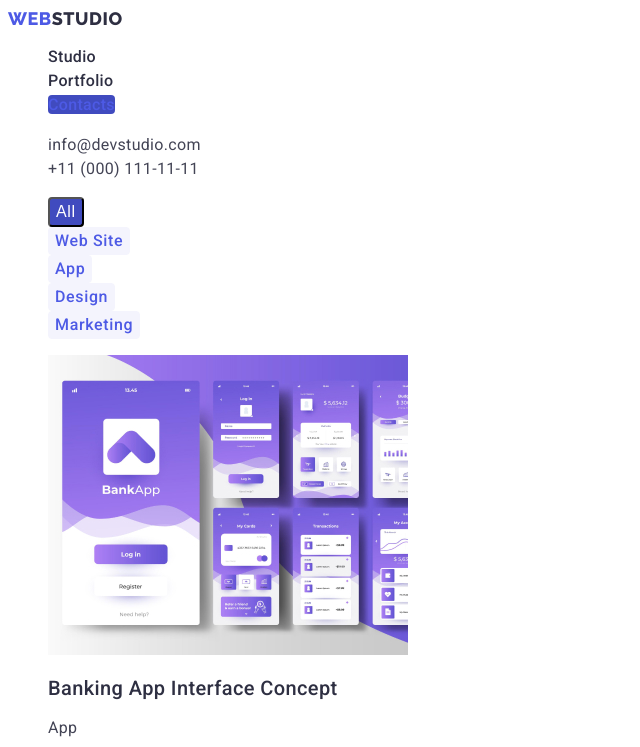
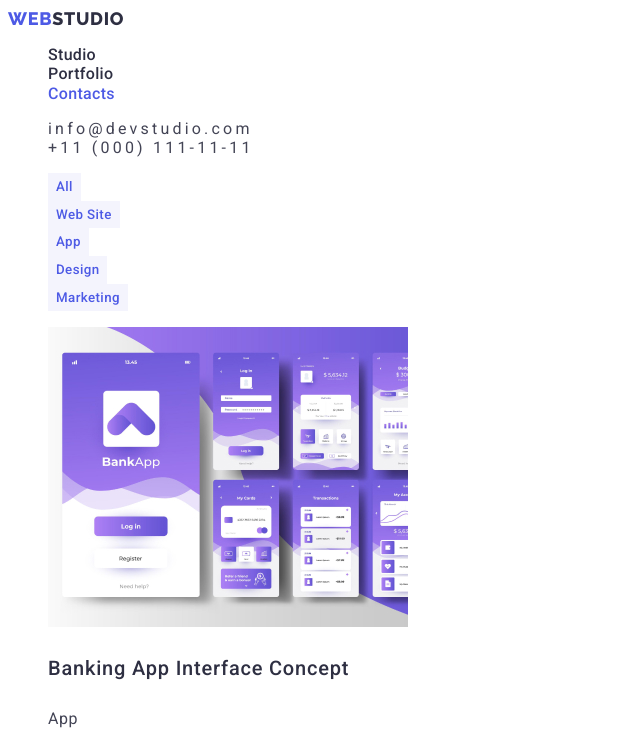
Before and after one commit to skyshake/goit-markup-hw-02, a plain HTML site: page portfolio.html in a window 1280 px wide. Both pictures are taken after a click on the link "Contacts". Shown: the top 747 px of the page, without its empty margins (0-640 px from the left). Drawn offline with Linux system fonts and the light colour scheme.

Commit message:
july 13 css corrections

```diff
--- a/css/styles.css
+++ b/css/styles.css
@@ -9,251 +9,189 @@
   --white: #fff;
   --rgb: 0px 4px 4px 0px rgba(0, 0, 0, 0.15);
 }
+
 body {
-  font-family: "Open Roboto", sans-serif;
-  color: var(--navyblue, #2e2f42);
+  font-family: "Roboto", sans-serif;
+  color: var(--slate);
+  font-size: 16px;
+  letter-spacing: 0.03em;
 }
-.list,
-li {
+
+.list {
   list-style: none;
+}
 
-  /* LOGO */
-}
-.logo-link,
-.current,
-.page,
-.item {
+/* LOGO */
+.logo-link {
+  font-family: "Raleway", sans-serif;
+  font-size: 18px;
+  font-weight: 800;
+  line-height: 1.17;
+  letter-spacing: 0.04em;
   text-decoration: none;
 }
+
 .logo {
-  color: var(--iris, #4d5ae5);
-  font-family: Raleway;
-  font-size: 18px;
-  font-style: normal;
-  font-weight: 800;
-  line-height: 21px;
-  letter-spacing: 0.54px;
+  color: var(--iris);
 }
+
 .studio {
-  color: var(--navyblue, #2e2f42);
-  font-family: Raleway;
-  font-size: 18px;
-  font-style: normal;
-  font-weight: 800;
-  line-height: 0px;
-  letter-spacing: 0.54px;
+  color: var(--navyblue);
 }
 
 /* Header */
-.current,
-.page:hover,
-.page:focus {
+
+.nav-menu .page {
+  font-weight: 500;
+  color: var(--navyblue);
+  text-decoration: none;
+  line-height: 1.14;
+  letter-spacing: 0.02em;
+}
+
+.nav-menu .page .nav-menu .page:hover,
+.nav-menu .page:focus,
+.contacts-menu .item:hover,
+.contacts-menu .item:focus {
   color: var(--iris);
 }
-.current,
-.page:active {
-  color: var(--navyblue);
+
+.contacts-menu .item {
+  color: var(--slate);
+  text-decoration: none;
+  font-weight: 400;
+  line-height: 1.14;
+  letter-spacing: 0.2em;
 }
 
-.current,
-.page {
-  color: var(--navyblue, #2e2f42);
-
-  font-family: Roboto;
-  font-size: 16px;
-  font-style: normal;
-  font-weight: 500;
-  line-height: 24px;
-  letter-spacing: 0.32px;
-}
-.item {
-  color: var(--slate, #434455);
-  font-family: Roboto;
-  font-size: 16px;
-  font-style: normal;
-  font-weight: 400;
-  line-height: 24px;
-  letter-spacing: 0.32px;
-}
-
-span a {
-  font-size: 0;
-}
 /* HERO */
 .hero {
   background-color: var(--navyblue);
 }
+
 .hero-title {
-  color: var(--white, #fff);
-  font-family: Roboto;
+  color: var(--white);
   font-size: 56px;
-  font-style: normal;
   font-weight: 700;
-  line-height: 60px;
-  letter-spacing: 1.12px;
+  line-height: 1.07;
+  letter-spacing: 0.04em;
 }
-.primary {
-  color: var(--white, #fff);
-  font-family: roboto;
+
+.button.primary {
+  color: var(--white);
   font-size: 16px;
-  font-style: normal;
-  font-weight: 500;
-  line-height: 24px;
-  letter-spacing: 0.64px;
+  line-height: 1.87;
+  letter-spacing: 0.06em;
   border-radius: 4px;
-  background: var(--iris, #4d5ae5);
+  background: var(--iris);
   box-shadow: var(--rgb);
 }
 
+.button.primary:hover,
+.button.primary:focus {
+  background-color: var(--ocean);
+}
+
+.bg-hero {
+  background-color: var(--navyblue);
+}
+
 /* Section 1 */
-.title {
-  color: var(--navyblue, #2e2f42);
-  font-family: Roboto;
-  font-size: 20px;
-  font-style: normal;
-  font-weight: 500;
-  line-height: 24px;
+.benefits .title {
+  color: var(--navyblue);
+  line-height: 20px;
   letter-spacing: 0.4px;
 }
-.description {
-  color: var(--slate, #434455);
-  font-family: Roboto;
+
+.benefits .description {
+  color: var(--slate);
   font-size: 16px;
-  font-style: normal;
   font-weight: 400;
-  line-height: 24px;
-  letter-spacing: 0.32px;
+  line-height: 1.71;
 }
 
 /* Section 2 */
 .section-title {
   color: var(--navyblue);
-  font-family: inherit;
   font-size: 36px;
-  font-style: normal;
-  font-weight: 700;
-  line-height: 40px;
-  letter-spacing: 0.72px;
+  line-height: 1.17;
+  text-align: center;
 }
 
 /* Section 3 */
 .bg-team {
-  background: var(--cloud, #f4f4fd);
+  background: var(--cloud);
 }
-.name {
-  color: var(--navyblue, #2e2f42);
-  font-family: Roboto;
-  font-size: 20px;
-  font-style: normal;
-  font-weight: 500;
-  line-height: 24px;
-  letter-spacing: 0.4px;
-}
-.position {
-  color: var(--slate, #434455);
-  font-family: Roboto;
-  font-size: 16px;
-  font-style: normal;
-  font-weight: 400;
-  line-height: 24px;
-  letter-spacing: 0.32px;
-}
-.bg-team {
-  background-color: var(--cloud);
-}
-.bg-team li {
-  border-radius: 0px 0px 4px 4px;
-  background: var(--white, #fff);
-  box-shadow: 0px 2px 1px 0px rgba(46, 47, 66, 0.08),
-    0px 1px 1px 0px rgba(46, 47, 66, 0.16),
-    0px 1px 6px 0px rgba(46, 47, 66, 0.08);
+
+.team.list li {
+  background-color: var(--white);
 }
 
 /* BUTTON */
-.button-filter-current {
-  border-radius: 4px;
-  background: var(--ocean, #404bbf);
-  box-shadow: var() --rgb;
-  color: var(--white, #fff);
-  font-size: 16px;
-  font-style: normal;
+
+.button {
+  border-color: transparent;
+  font-family: inherit;
   font-weight: 500;
-  line-height: 24px;
-  letter-spacing: 0.64px;
+  line-height: 1.5;
+  letter-spacing: 0.03em;
   cursor: pointer;
 }
-.button-filter {
-  border-radius: 4px;
-  border: 1px solid var(--cornflower, #e7e9fc);
-  background: var(--cloud, #f4f4fd);
-  color: var(--iris, #4d5ae5);
-  font-family: Roboto;
-  font-size: 16px;
-  font-style: normal;
+
+.button.filter {
+  background-color: var(--cloud);
+  color: var(--iris);
   font-weight: 500;
-  line-height: 24px;
-  letter-spacing: 0.64px;
-  cursor: pointer;
+  line-height: 1.62;
 }
-.button-filter:hover,
-:focus {
-  border-radius: 4px;
-  background: var(--ocean, #404bbf);
-  color: var(--white, #fff);
+
+.button.filter:hover,
+.button.filter:focus,
+.button.filter:current {
+  background-color: var(--ocean);
+  color: var(--cloud);
+}
+
+.project .name {
+  font-size: 20px;
+  font-weight: 500;
+  line-height: 2;
+  letter-spacing: 0.04em;
+  color: var(--navyblue);
+}
+
+.project .type {
+  color: var(--slate);
+  font-weight: 400;
+  line-height: 1.87;
+}
+
+.project {
+  text-decoration: none;
 }
 
 /* FOOTER*/
-.bg-footer {
+.page-footer.bg-footer {
   background-color: var(--navyblue);
 }
-.logo {
-  color: var(--iris, #4d5ae5);
-  font-family: Raleway;
-  font-size: 18px;
-  font-style: normal;
-  font-weight: 800;
-  line-height: 21px;
-  letter-spacing: 0.54px;
-  text-transform: uppercase;
-}
+
 .studio-2 {
-  color: var(--cloud, #f4f4fd);
-  font-family: Raleway;
-  font-size: 18px;
-  font-style: normal;
-  font-weight: 800;
-  line-height: 21px;
-  letter-spacing: 0.54px;
-  text-transform: uppercase;
-  text-decoration: none;
+  color: var(--cloud);
 }
 
 .footer-description {
-  color: var(--cloud, #f4f4fd);
-  font-family: inherit;
-  font-size: 16px;
-  font-style: normal;
-  font-weight: 400;
-  line-height: 24px;
-  letter-spacing: 0.32px;
+  color: var(--cloud);
 }
 
 /* Content Section */
-.name {
-  color: var(--navyblue, #2e2f42);
-  font-family: Roboto;
+.team .name {
+  color: var(--navyblue);
   font-size: 20px;
   font-weight: 500;
-  line-height: 24px;
-  letter-spacing: 0.4px;
+  letter-spacing: 0.02em;
 }
-.type {
-  color: var(--slate, #434455);
-  font-family: Roboto;
+.team .position {
+  color: var(--slate);
   font-size: 16px;
-  line-height: 24px;
-  letter-spacing: 0.32px;
+  font-weight: 400;
 }
-.project {
-  text-decoration: none;
-}
--- a/portfolio.html
+++ b/portfolio.html
@@ -22,7 +22,7 @@
         </a>
         <ul class="nav-menu list">
           <li>
-            <a class="page" href="index.html">Studio</a>
+            <a class="page current" href="index.html">Studio</a>
           </li>
           <li>
             <a class="page" href="portfolio.html">Portfolio</a>
@@ -52,19 +52,19 @@
         <div class="container">
           <ul class="filters list">
             <li>
-              <button class="button-filter-current" type="button">All</button>
+              <button class="button filter current" type="button">All</button>
             </li>
             <li>
-              <button class="button-filter" type="button">Web Site</button>
+              <button class="button filter" type="button">Web Site</button>
             </li>
             <li>
-              <button class="button-filter" type="button">App</button>
+              <button class="button filter" type="button">App</button>
             </li>
             <li>
-              <button class="button-filter" type="button">Design</button>
+              <button class="button filter" type="button">Design</button>
             </li>
             <li>
-              <button class="button-filter" type="button">Marketing</button>
+              <button class="button filter" type="button">Marketing</button>
             </li>
           </ul>
         </div>
```
Also changed, not shown: index.html (+2 -2 lines).
